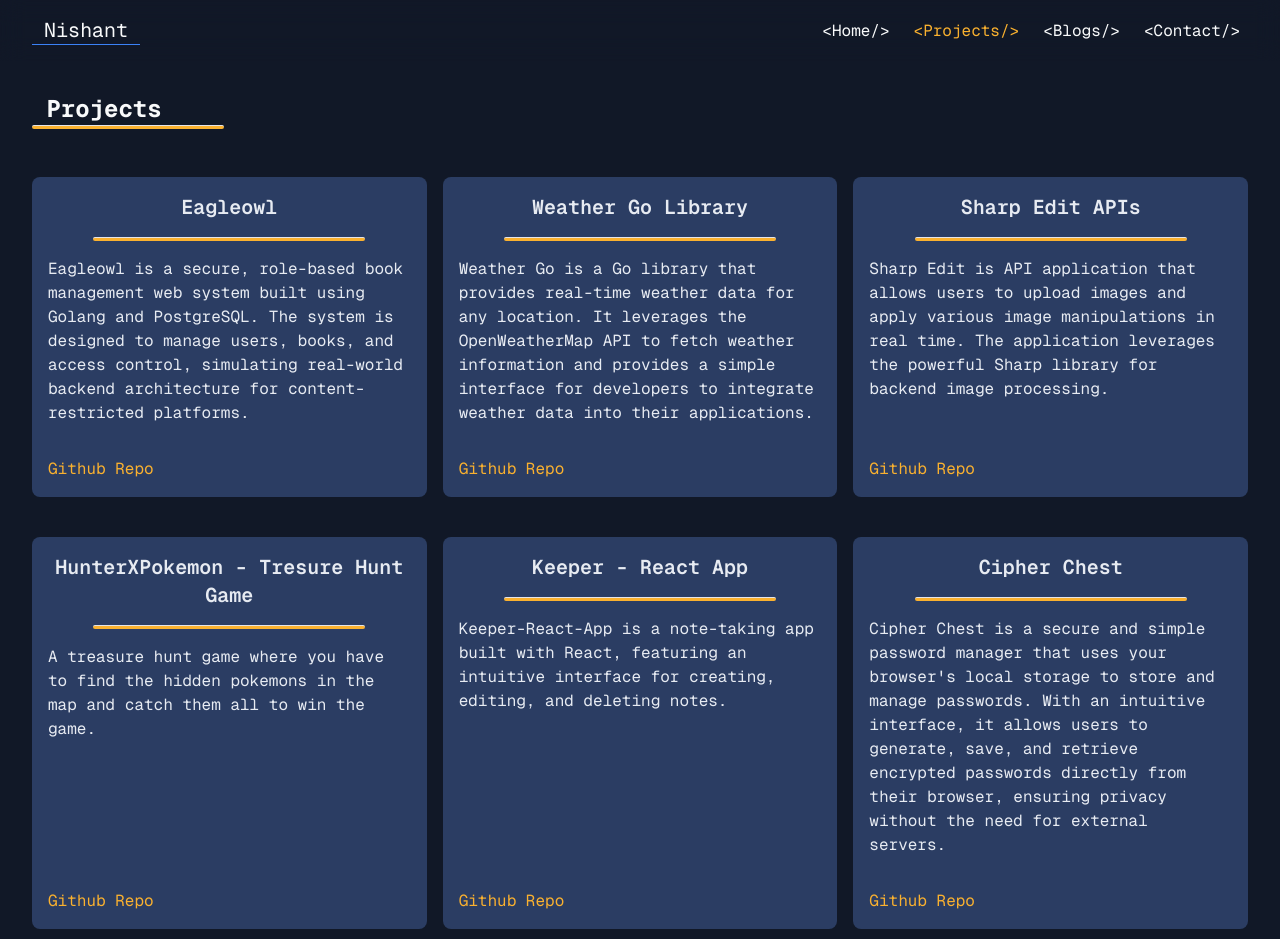
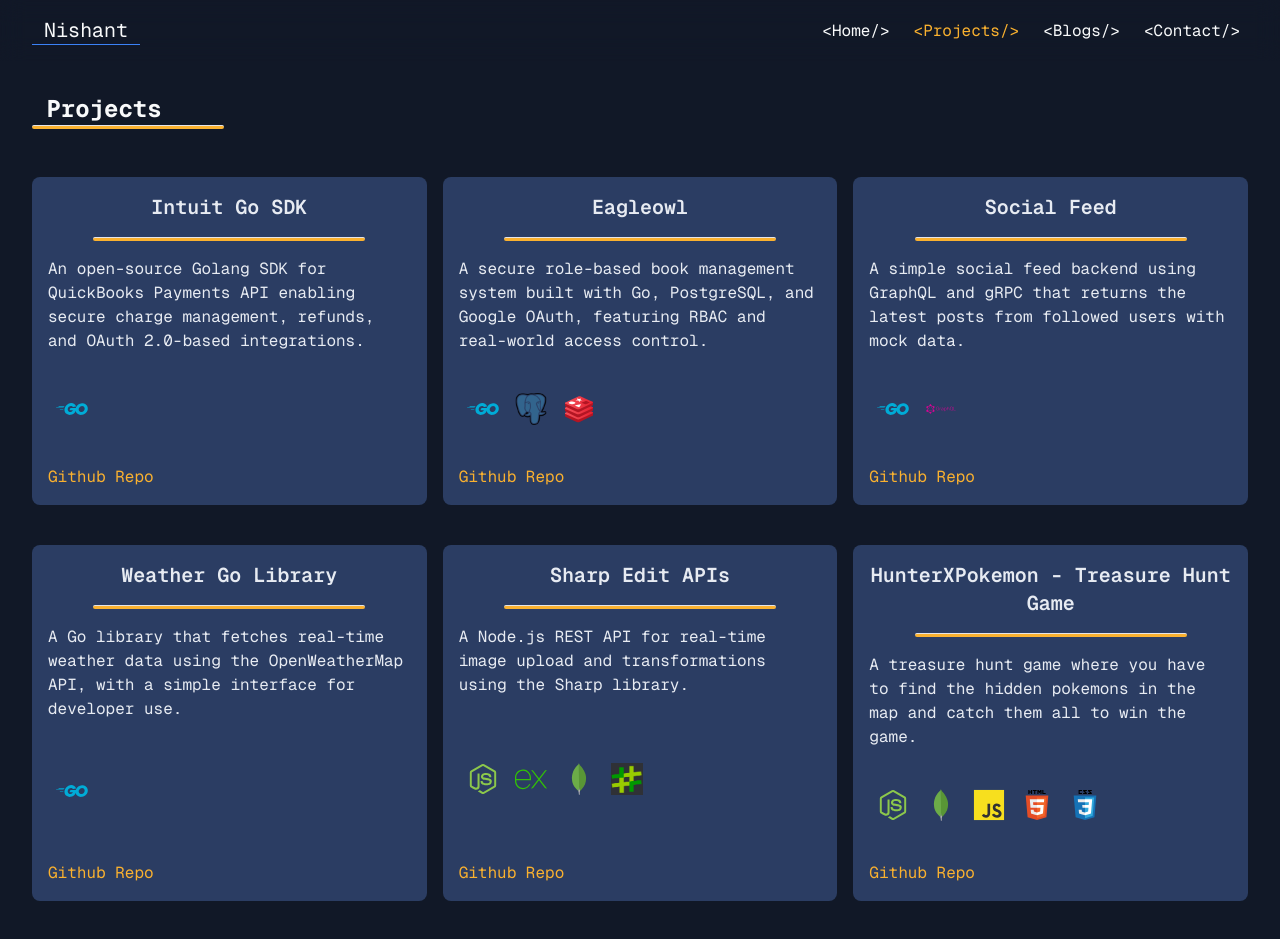
Before and after one commit to nishujangra/Portfolio, a React (Vite) app: page /projects in a window 1280 px wide. Shown: the top 939 px of the page. Built offline with nearby package versions, Linux system fonts and the light colour scheme.

Commit message:
blogs added and projects updated

```diff
--- a/src/components/ProjectCard.tsx
+++ b/src/components/ProjectCard.tsx
@@ -18,13 +18,6 @@ const ProjectCard = ({ project }: { project: Project }) => {
                 <div className="flex justify-center">
                     <hr className="h-1 bg-gold rounded-lg w-3/4" />
                 </div>
-                {/* {project.img && (
-                    <img
-                        src={project.img}
-                        alt={project.title}
-                        className="w-full h-48 object-fill"
-                    />
-                )} */}
                 <p>
                     {project.desc}
                     {/* {
@@ -42,6 +35,16 @@ const ProjectCard = ({ project }: { project: Project }) => {
                         )
                     } */}
                 </p>
+            </div>
+            <div className="flex">
+                {project.iconLists?.map((icon, index) => (
+                    <img
+                        key={index}
+                        src={icon}
+                        alt="icon"
+                        className="w-8 h-8 m-2" // Adjusted size to be consistent
+                    />
+                ))}
             </div>
             <div className="flex gap-4 justify-between">
                 <a
--- a/src/data/blogs.ts
+++ b/src/data/blogs.ts
@@ -1,4 +1,22 @@
 export const blogs = [
+    {
+        title: "How to Set Up a Local DNS Server Using dnsmasq",
+        description:
+            "Learn how to configure a local DNS server using dnsmasq for faster name resolution and local domain mapping.",
+        url: "https://bitbucket.org/tirveni/devuan/wiki/nishant/Setting-Up-a-Local-DNS-Server-Using-dnsmasq",
+    },
+    {
+        title: "How to Set Up a Virtual Gateway with NAT in VirtualBox",
+        description:
+            "Detailed instructions to configure a virtual NAT gateway in VirtualBox to enable internet access for VMs.",
+        url: "https://bitbucket.org/tirveni/devuan/wiki/nishant/Setting-Up-a-Virtual-Gateway-with-NAT-in-VirtualBox",
+    },
+    {
+        title: "How to Install Apache CouchDB on Debian",
+        description:
+            "Step-by-step guide to installing Apache CouchDB on a Debian-based system, including required dependencies and service configuration.",
+        url: "https://bitbucket.org/tirveni/devuan/wiki/nishant/Install-Apache-CouchDB-on-Debian",
+    },
     {
         title: "Setting Up Samaritan Proxy to Load Balance Two KeyDB Servers",
         description:
@@ -12,16 +30,16 @@ export const blogs = [
         url: "https://bitbucket.org/tirveni/devuan/wiki/nishant/KeyDB-Multi-Master",
     },
     {
+        title: "How to install KeyDB server in Debian 12(Bookworm) Linux using PPA Repositories",
+        description:
+            "A detailed guide on installing KeyDB server in Debian 12 using PPA repositories.",
+        url: "https://bitbucket.org/tirveni/devuan/wiki/nishant/KeyDB-Setup",
+    },
+    {
         title: "Redis Cluster: What It Is and How to Set It Up on Devuan",
         description:
             "Learn how to set up a Redis Cluster on Devuan Linux, including configuration and management tips.",
         url: "https://bitbucket.org/tirveni/devuan/wiki/nishant/Redis-Cluster",
-    },
-    {
-        title: "How to install KeyDB server in Debian 12(Bookworm) Linux using PPA Repositories",
-        description:
-            "A detailed guide on installing KeyDB server in Debian 12 using PPA repositories.",
-        url: "https://bitbucket.org/tirveni/devuan/wiki/nishant/KeyDB-Setup",
     },
     {
         title: "How to Install Redis on Devuan Linux (Daedalus 5.0)",
@@ -30,21 +48,15 @@ export const blogs = [
         url: "https://bitbucket.org/tirveni/devuan/wiki/nishant/Redis-Installation",
     },
     {
-        title: "How to Install Apache CouchDB on Debian",
+        title: "How to Run C/C++ Code in Devuan Linux (Daedalus 5.0)",
         description:
-            "Step-by-step guide to installing Apache CouchDB on a Debian-based system, including required dependencies and service configuration.",
-        url: "https://bitbucket.org/tirveni/devuan/wiki/nishant/Install-Apache-CouchDB-on-Debian",
+            "A guide to compiling and running C/C++ code in Devuan Linux, including installation of necessary packages.",
+        url: "https://bitbucket.org/tirveni/devuan/wiki/nishant/C++",
     },
     {
         title: "How to Add a User to the Sudoers in Devuan Linux (Daedalus 5.0)",
         description:
             "Learn how to add a user to the sudoers file in Devuan Linux for elevated privileges.",
         url: "https://bitbucket.org/tirveni/devuan/wiki/nishant/Sudoers",
-    },
-    {
-        title: "How to Run C/C++ Code in Devuan Linux (Daedalus 5.0)",
-        description:
-            "A guide to compiling and running C/C++ code in Devuan Linux, including installation of necessary packages.",
-        url: "https://bitbucket.org/tirveni/devuan/wiki/nishant/C++",
     }
 ];
--- a/src/data/projects.ts
+++ b/src/data/projects.ts
@@ -1,124 +1,105 @@
 const projects = [
     {
       id: 0,
+      title: "Intuit Go SDK",
+      desc: "An open-source Golang SDK for QuickBooks Payments API enabling secure charge management, refunds, and OAuth 2.0-based integrations.",
+      iconLists: [
+        "assets/icons/go.svg",
+      ],
+      demoLink: "",
+      githubLink: "https://github.com/nishujangra/intuit-go",
+    },
+    {
+      id: 1,
       title: "Eagleowl",
-        desc: "Eagleowl is a secure, role-based book management web system built using Golang and PostgreSQL. The system is designed to manage users, books, and access control, simulating real-world backend architecture for content-restricted platforms.",
-        img: "/assets/icons/exp2.svg",
+      desc: "A secure role-based book management system built with Go, PostgreSQL, and Google OAuth, featuring RBAC and real-world access control.",
       iconLists: [
-            "/icons/go.svg",
-            "/icons/postgres.png",
-            "/icons/redis.svg",
+        "assets/icons/go.svg",
+        "assets/icons/postgres.png",
+        "assets/icons/redis.svg",
       ],
       demoLink: "",
       githubLink: "https://bitbucket.org/tirveni/eagleowl/src/master/",
     },
     {
-        id: 1,
+      id: 2,
+      title: "Social Feed",
+      desc: "A simple social feed backend using GraphQL and gRPC that returns the latest posts from followed users with mock data.",
+      iconLists: [
+        "assets/icons/go.svg",
+        "assets/icons/graphql.svg",
+      ],
+      demoLink: "",
+      githubLink: "https://github.com/nishujangra/social-feed",
+    },
+    {
+      id: 3,
       title: "Weather Go Library",
-        desc: "Weather Go is a Go library that provides real-time weather data for any location. It leverages the OpenWeatherMap API to fetch weather information and provides a simple interface for developers to integrate weather data into their applications.",
-        img: "/assets/icons/go.svg",
-        iconLists: ["/icons/go.svg"],
+      desc: "A Go library that fetches real-time weather data using the OpenWeatherMap API, with a simple interface for developer use.",
+      iconLists: ["assets/icons/go.svg"],
       demoLink: "",
       githubLink: "https://github.com/nishujangra/weather-library",
     },
     {
-        id: 2,
+      id: 4,
       title: "Sharp Edit APIs",
-        desc: "Sharp Edit is API application that allows users to upload images and apply various image manipulations in real time. The application leverages the powerful Sharp library for backend image processing.",
-        img: "/assets/icons/sharp.png",
+      desc: "A Node.js REST API for real-time image upload and transformations using the Sharp library.",
       iconLists: [
-            "/icons/nodejs.svg",
-            "/icons/express.svg",
-            "/icons/mongodb.svg",
-            "/icons/sharp.png",
+        "assets/icons/nodejs.svg",
+        "assets/icons/express.svg",
+        "assets/icons/mongodb.svg",
+        "assets/icons/sharp.png",
       ],
       demoLink: "",
       githubLink: "https://github.com/nishujangra/sharp-edit",
     },
-    // {
-    //     id: 3,
-    //     title: "Employee Time Sheet Management System",
-    //     desc: "The Employee Timesheet Management System is a full-stack web application for managing employee timesheets. It includes role-based access control for three types of users: Admin, Manager, Employees",
-    //     img: "/assets/icons/nodejs.svg",
-    //     iconLists: [
-    //         "/icons/vite.svg",
-    //         "/icons/react.svg",
-    //         "/icons/nodejs.svg",
-    //         "/icons/mongodb.svg",
-    //         "/icons/tailwind.svg",
-    //         "/icons/ts.svg",
-    //         "/icons/javascript.svg",
-    //     ],
-    //     demoLink: "",
-    //     githubLink: "https://github.com/nishujangra/rbac-frontend",
-    // },
     {
-        id: 4,
-        title: "HunterXPokemon - Tresure Hunt Game",
+      id: 5,
+      title: "HunterXPokemon - Treasure Hunt Game",
       desc: "A treasure hunt game where you have to find the hidden pokemons in the map and catch them all to win the game.",
-        img: "/assets/projects/pokemon.svg",
       iconLists: [
-            "/icons/nodejs.svg",
-            "/icons/mongodb.svg",
-            "/icons/javascript.svg",
-            "/icons/html5.svg",
-            "/icons/css3.svg",
+        "assets/icons/nodejs.svg",
+        "assets/icons/mongodb.svg",
+        "assets/icons/javascript.svg",
+        "assets/icons/html5.svg",
+        "assets/icons/css3.svg",
       ],
       demoLink: "",
       githubLink: "https://github.com/nishujangra/pokemonXHunter",
     },
     {
-        id: 5,
+      id: 6,
       title: "Keeper - React App",
       desc: "Keeper-React-App is a note-taking app built with React, featuring an intuitive interface for creating, editing, and deleting notes.",
-        img: "/assets/projects/keeper.svg",
       iconLists: [
-            "/icons/react.svg",
-            "/icons/javascript.svg",
-            "/icons/html5.svg",
-            "/icons/css3.svg",
+        "assets/icons/react.svg",
+        "assets/icons/javascript.svg",
+        "assets/icons/html5.svg",
+        "assets/icons/css3.svg",
       ],
       demoLink: "",
-        githubLink: "hhttps://github.com/nishujangra/Keeper-React-App",
+      githubLink: "https://github.com/nishujangra/Keeper-React-App",
     },
     {
-        id: 6,
+      id: 7,
       title: "Cipher Chest",
-        desc: "Cipher Chest is a secure and simple password manager that uses your browser's local storage to store and manage passwords. With an intuitive interface, it allows users to generate, save, and retrieve encrypted passwords directly from their browser, ensuring privacy without the need for external servers.",
-        img: "/assets/projects/cipher.png",
+      desc: "A simple, secure password manager that stores encrypted passwords in your browser’s local storage, with an easy-to-use interface.",
       iconLists: [
-            "/icons/vite.svg",
-            "/icons/react.svg",
-            "/icons/javascript.svg",
-            "/icons/tailwind.svg",
-            "/icons/html5.svg",
-            "/icons/css3.svg",
+        "assets/icons/vite.svg",
+        "assets/icons/react.svg",
+        "assets/icons/javascript.svg",
+        "assets/icons/tailwind.svg",
+        "assets/icons/html5.svg",
+        "assets/icons/css3.svg",
       ],
       demoLink: "",
       githubLink: "https://github.com/nishujangra/cipher-chest",
     },
-    // {
-    //     id: 7,
-    //     title: "Link Shrink",
-    //     desc: "Link-Shrink is a web application that shortens URLs, making them easier to share and manage. With a simple interface, users can quickly generate shortened githubLinks and copy them to the clipboard for easy access.",
-    //     img: "/assets/projects/linkshrink.png",
-    //     iconLists: [
-    //         "/icons/vite.svg",
-    //         "/icons/react.svg",
-    //         "/icons/javascript.svg",
-    //         "/icons/tailwind.svg",
-    //         "/icons/html5.svg",
-    //         "/icons/css3.svg",
-    //     ],
-    //     demoLink: "",
-    //     githubLink: "https://github.com/nishujangra/url-shortener",
-    // },
     {
       id: 8,
       title: "Love Calculator",
-        desc: "Love-Calculator is a web application that calculates the compatibility score between two names, providing a fun and interactive way to gauge relationship potential. Is find a percentage value by doing some math over the ASCII values of the provided names.",
-        img: "/assets/projects/love.svg",
-        iconLists: ["/icons/python.svg"],
+      desc: "A fun web app that calculates compatibility between two names using ASCII value math.",
+      iconLists: ["assets/icons/python.svg"],
       demoLink: "http://nishujangra27.pythonanywhere.com/",
       githubLink: "https://github.com/nishujangra/Love-Calculator",
     },
```
Also changed, not shown: public/assets/icons/graphql.svg (added). Lines whose indentation alone changed are shown as unchanged.
